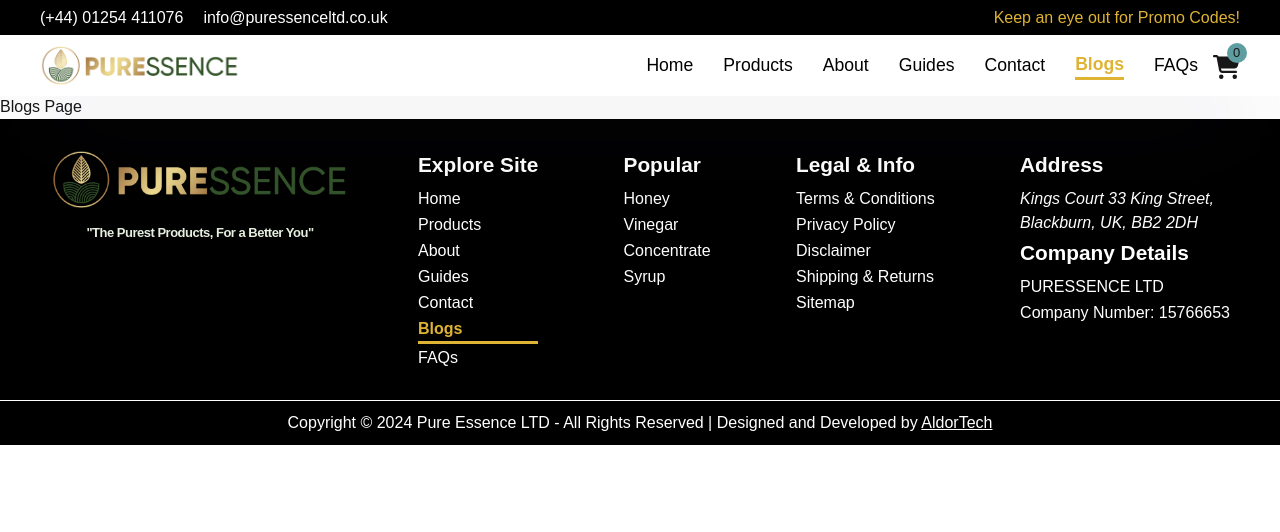
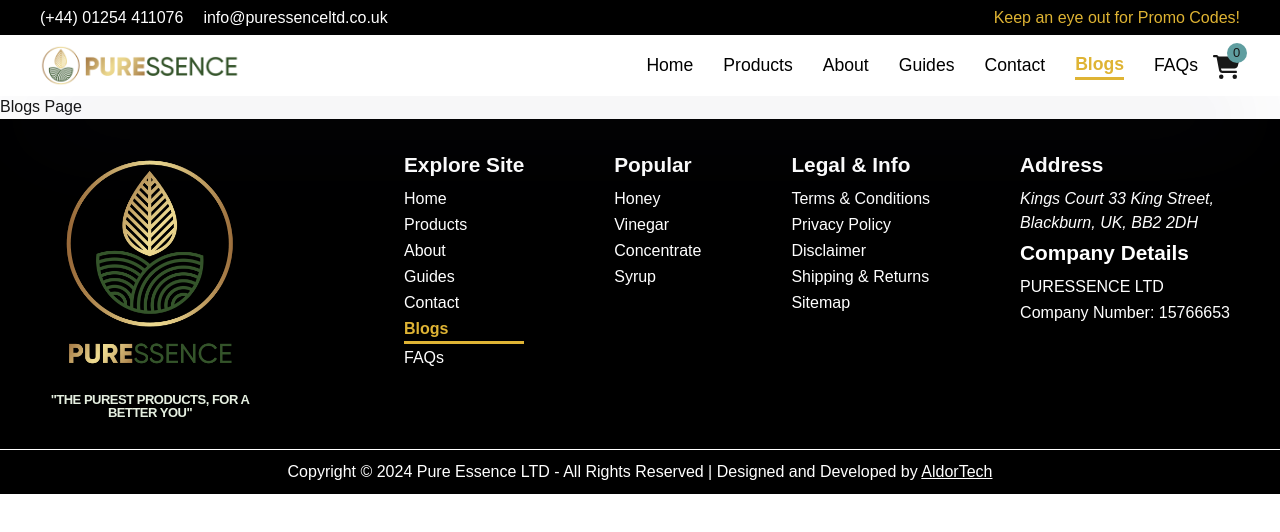
Before and after one commit to aliahmad884/pureessence, a Next.js app: page /blogs in a window 1280 px wide. Shown: the top 532 px of the page. Built offline with nearby package versions, Linux system fonts and the light colour scheme.

Commit message:
master logo

```diff
--- a/app/globals.css
+++ b/app/globals.css
@@ -927,27 +927,27 @@
   display: flex;
   flex-flow: row nowrap;
   gap: 10px;
-  width: 30%;
+  width: 10%;
+  max-width: 100px;
   align-items: center;
   line-height: 1;
 }
 
 .logo img {
-  width: 300px;
-  transition: all 0.5s;
-}
-
-.logo h1 {
+  width: 200px;
+  max-width: 200px;
+  transition: all 0.5s;
+}
+
+.logo p {
   text-transform: uppercase;
   color: #e5efe0;
   font-weight: bolder;
-  font-size: 1.5rem;
-}
-
-.logo p {
-  color: #e5efe0;
   font-size: small;
   letter-spacing: -0.5px;
+  text-align: center;
+  width: 200px;
+  max-width: 200px;
 }
 
 .footer .explore,
@@ -2355,7 +2355,7 @@
 
 .accordCont {
   width: 100%;
-  max-width: 1300px;
+  max-width: 1000px;
   margin: auto;
   box-shadow: rgba(0, 0, 0, 0.24) 0px 3px 8px;
   padding: 50px 10px;
--- a/components/footer.jsx
+++ b/components/footer.jsx
@@ -22,10 +22,10 @@
                 <div className="logo">
                     {/* <img src="/transLogo.png" alt="Logo" width={50} /> */}
                     <ol>
-                        <img src="/logos/PE-Main-Logo.png" alt="Logo" /><br />
-                        <p style={{ textAlign: 'center' }} ><b>&quot;The Purest Products, For a Better You&quot;</b></p>
+                        <img src="/logos/PE-Small-Text-Logo-Large.png" alt="Logo" /><br />
+                        <p><b>&quot;The Purest Products, For a Better You&quot;</b></p>
                     </ol>
-                    {/* <img src="/logos/PE-Small-Text-Logo.png" alt="Logo"  /> */}
+                    {/* <img src="/logos/PE-Main-Logo.png" alt="Logo"  /> */}
                     {/* <div>
                         <h1><strong style={{ color: '#dfb434' }}>Pur</strong> Essence</h1>
                     </div> */}
```
